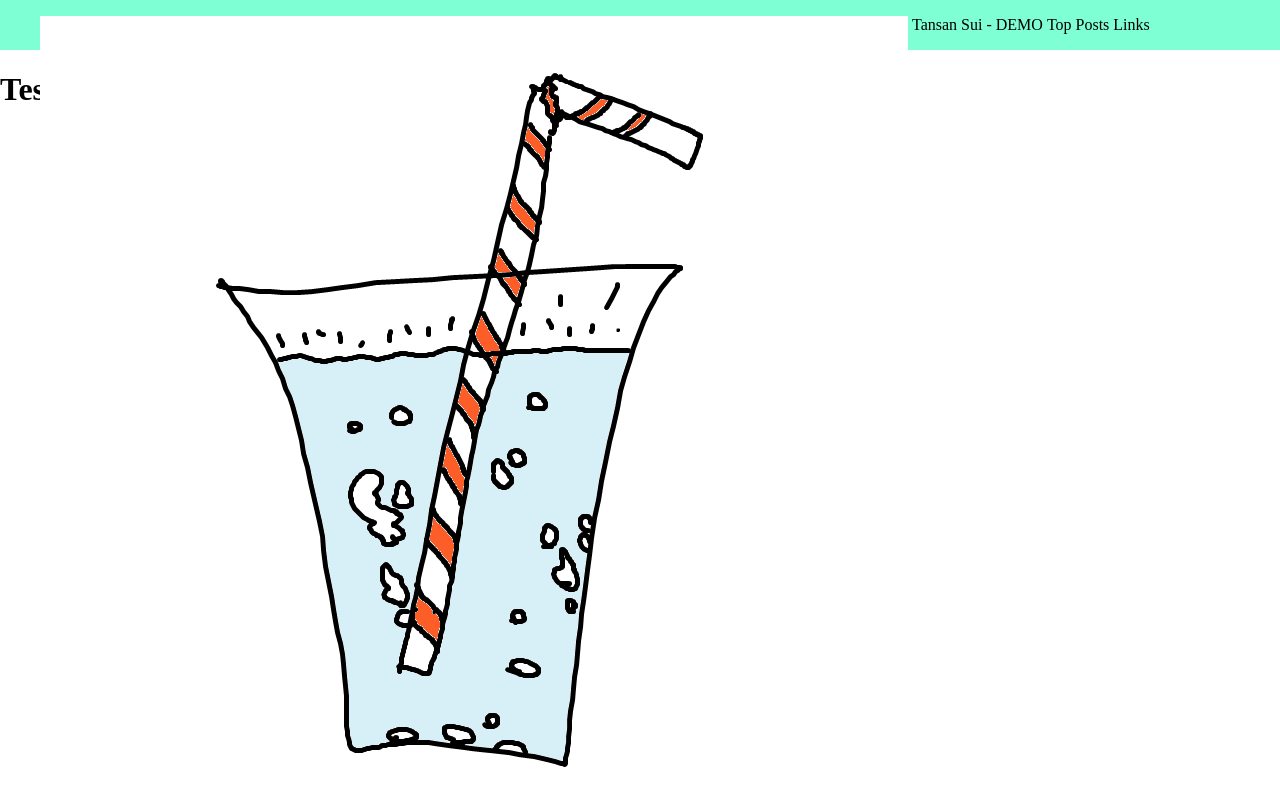
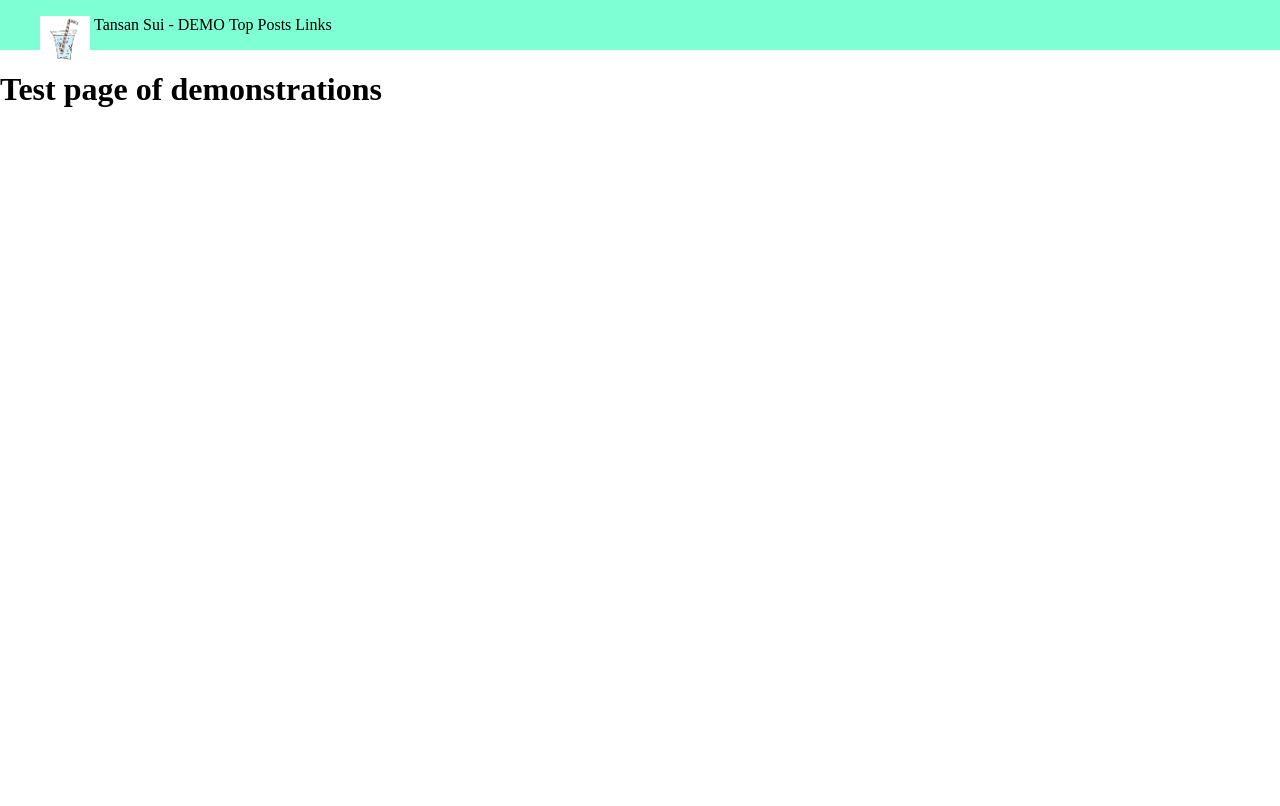
Before and after one commit to TansanSui-H2CO3/tech_blog_h2co3, a Jekyll site: the page built from demo.md, in a window 1280 px wide. Shown: the top 806 px of the page. Built offline with Jekyll 4.4.1, drawn with Linux system fonts in a browser that asks for light colours.

Commit message:
fix: img's class declaration move to first

```diff
--- a/_layouts/demo.html
+++ b/_layouts/demo.html
@@ -6,7 +6,7 @@
     <body style="margin: 0%;">
         <header>
             <ul class="main-list">
-                <li><img src="{{ site.logo }}" id="logo"></li>
+                <li><img class="logo" src="{{ site.logo }}"></li>
                 <li><span id="title">Tansan Sui - DEMO</span></li>
                 <li><span id="top">Top</span></li>
                 <li>Posts
```
